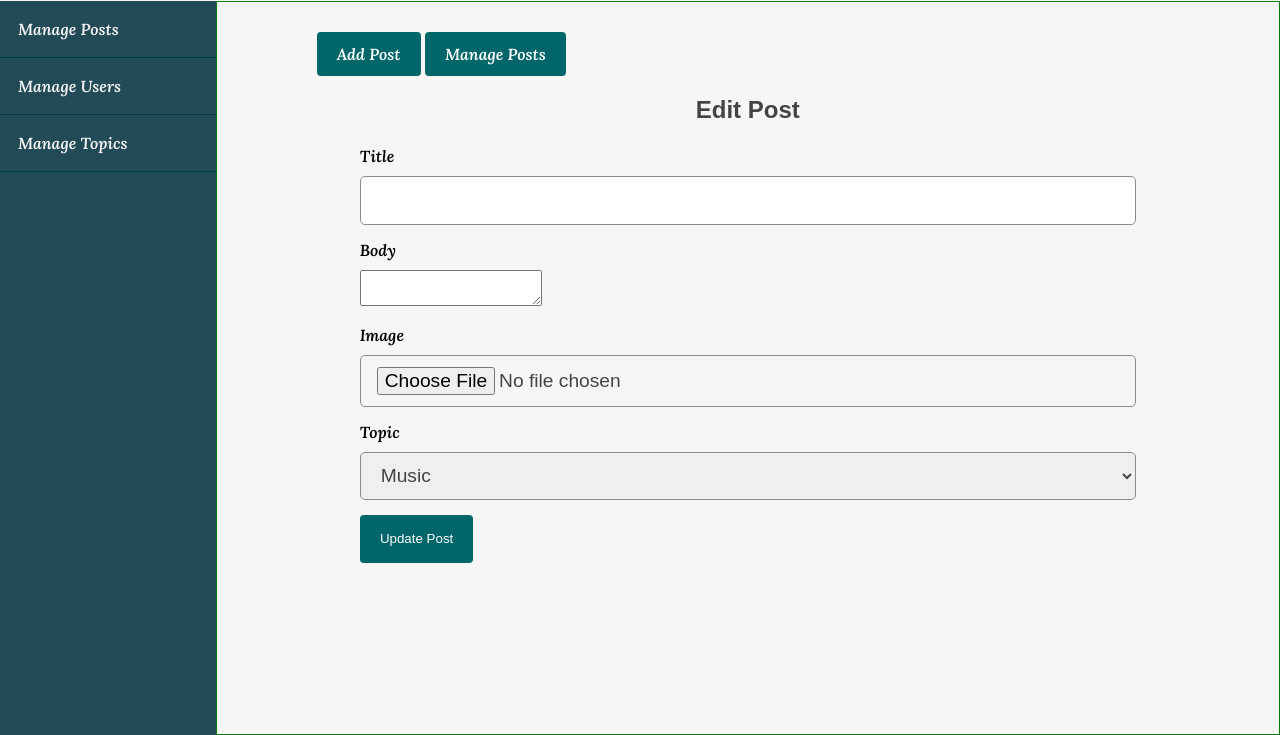
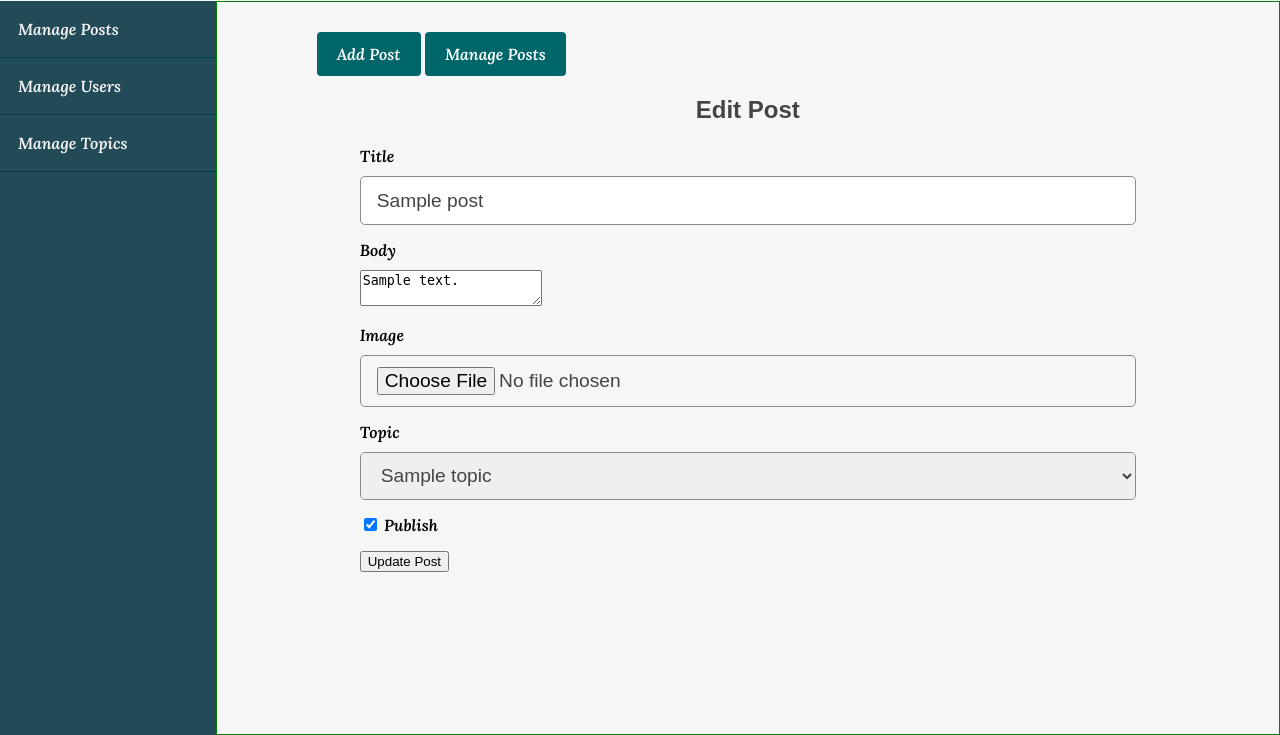
Before and after one commit to ddluc2000/CSE485_1851170142_TrinhDinhHieu, a PHP site: page /blog/2.BTVN/Blog_Series2_PHP/admin/posts/edit.php?id=1 in a window 1280 px wide. Shown: the part 66-801 px from the top of the page. Run offline with PHP 8.4, Linux system fonts and the light colour scheme; tables that the repository leaves empty or names only in its code hold one stand-in row (values such as "Sample post"); some libraries are stand-ins or nearby versions; some web fonts are replaced.

Commit message:
Add admin - full option page in blog

```diff
--- a/2.BTVN/Blog_Series2_PHP/admin/posts/edit.php
+++ b/2.BTVN/Blog_Series2_PHP/admin/posts/edit.php
@@ -1,6 +1,6 @@
 
 <?php include("../../path.php");?>
-
+<?php include($ROOT_PATH . "/app/controllers/posts.php");?>
 <!DOCTYPE html>
 <html lang="en">
 <head>
@@ -36,14 +36,15 @@
 
                 <h2 class="page-title">Edit Post</h2>
 
-                <form action="create.html" method="post">
-                    <div>
+                <form action="edit.php" method="post" enctype="multipart/form-data">
+                    <input type="hidden" name="id" value="<?php echo $id ;?>">
+                <div>
                         <label>Title</label>
-                        <input type="text" name="title" class="text-input">
+                        <input type="text" name="title" value="<?php echo $title ;?>" class="text-input">
                     </div>
                     <div>
                         <label>Body</label>
-                        <textarea name="body" id="body"></textarea>
+                        <textarea name="body" id="body" ><?php echo $body;?></textarea>
                     </div>
                     <div>
                         <label>Image</label>
@@ -51,15 +52,33 @@
                     </div>
                     <div>
                         <label>Topic</label>
-                        <select name="topic" class="text-input">
-                            <option value="Music">Music</option>
-                            <option value="Picture">Picture</option>
-                            <option value="Relax">Relax</option>
-                            <option value="Games">Games</option>
+                        <select name="topic_id" class="text-input">
+                            <option value=""></option>
+                            <?php foreach($topics as $key => $topic):?>
+                                <?php if (!empty($topic_id)&& $topic_id == $topic['id']):?>
+                                    <option selected value="<?php echo $topic['id'];?>"><?php echo $topic['name'];?></option>
+                                <?php else: ?>
+                                    <option value="<?php echo $topic['id'];?>"><?php echo $topic['name'];?></option>
+                                <?php endif; ?>
+
+                            <?php endforeach;?>
                         </select>
                     </div>
                     <div>
-                        <button type="submit" class="btn btn_submit">Update Post</button>
+                    <?php if (empty($published)&& $published==0):?>
+                            <label>
+                                <input type="checkbox" name="published" >
+                                Publish
+                            </label>
+                        <?php else: ?>
+                            <label>
+                                <input type="checkbox" name="published" checked >
+                                Publish
+                            </label>
+                        <?php endif; ?>
+                    </div>
+                    <div>
+                        <button type="submit" name="update-post"lass="btn btn_submit">Update Post</button>
                     </div>
                 </form>
             </div>
--- a/2.BTVN/Blog_Series2_PHP/admin/topics/edit.php
+++ b/2.BTVN/Blog_Series2_PHP/admin/topics/edit.php
@@ -1,6 +1,6 @@
 
 <?php include("../../path.php");?>
-<?php include($ROOT_PATH . "/app/controllers/topics.php");?>
+<?php include($ROOT_PATH . "/app/controllers/posts.php");?>
 <!DOCTYPE html>
 <html lang="en">
 <head>
--- a/2.BTVN/Blog_Series2_PHP/admin/topics/index.php
+++ b/2.BTVN/Blog_Series2_PHP/admin/topics/index.php
@@ -50,7 +50,7 @@
                             <td><?php echo $key + 1;?></td>
                             <td><?php echo $topic['name'];?></td>
                             <td><a href="edit.php?id=<?php echo $topic['id'];?>" Class="edit" >Edit</a></td>
-                            <td><a href="#" Class="delete">Delete</a></td>
+                            <td><a href="index.php?del_id=<?php echo $topic['id'];?>" Class="delete">Delete</a></td>
                         </tr>
                         <?php endforeach;?>
 
--- /dev/null
+++ b/2.BTVN/Blog_Series2_PHP/app/controllers/posts.php
@@ -0,0 +1,123 @@
+<?php
+
+include($ROOT_PATH."/app/database/db.php");
+include($ROOT_PATH."/app/helpers/validatePost.php");
+
+$table='posts';
+$errors=array();
+$topics=selectAll('topics');
+$posts=selectAll($table);
+$id='';
+$title='';
+$body='';
+$topic_id ='';
+$published='';
+
+
+if(isset($_GET['id'])){
+    $post=selectOne($table,['id'=> $_GET['id']]);
+    $id =$post['id'];
+    $title=$post['title'];
+    $body=$post['body'];
+    $topic_id =$post['topic_id'];
+    $published=$post['published'];
+}
+
+
+if(isset($_GET['delete_id'])){
+    $count= delete($table,$_GET['delete_id']);
+    $_SESSION['message']="Post deleted successfully";
+        $_SESSION['type']="success";
+        header("location:".$BASE_URL."/admin/posts/index.php");
+        exit();
+}
+
+if(isset($_GET['published'])&& isset($_GET['p_id'])){
+    $published=$_GET['published'];
+    $p_id=$_GET['p_id'];
+    // update published
+    $count=update($table,$p_id,['published' => $published]);
+    $_SESSION['message']="Post published state changed!";
+    $_SESSION['type']="success";
+    header("location:".$BASE_URL."/admin/posts/index.php");
+    exit();
+}
+
+if(isset($_POST['add-post'])){
+    $errors = validatePost($_POST);
+    if(!empty($_FILES['image']['name'])){
+        $image_name=time().'_'.$_FILES['image']['name'];
+        $destination=$ROOT_PATH."/assets/image/".$image_name;
+        $result = move_uploaded_file($_FILES['image']['tmp_name'],$destination);
+        if($result){
+            $_POST['image']=$image_name;
+        } else{
+            array_push($errors,"Failed to upload image");
+        }
+    }
+    else{
+
+        array_push($errors,'Post image required');
+    }
+
+    if(count($errors)==0){
+        unset($_POST['add-post']);
+        $_POST['user_id']=1;
+        $_POST['published']= isset($_POST['published'])? 1 : 0;
+        $_POST['body']=htmlentities($_POST['body']);
+
+
+        $post_id = create($table,$_POST);
+        $_SESSION['message']="Post created successfully";
+        $_SESSION['type']="success";
+        header("location:".$BASE_URL."/admin/posts/index.php");
+        exit();
+    }
+    else
+    {
+        $title= $_POST['title'];
+        $body= $_POST['body'];
+        $topic_id = $_POST['topic_id'];
+        $published= isset($_POST['published'])? 1 : 0;
+    }
+
+
+}
+
+if(isset($_POST['update-post'])){
+    $errors = validatePost($_POST);
+    if(!empty($_FILES['image']['name'])){
+        $image_name=time().'_'.$_FILES['image']['name'];
+        $destination=$ROOT_PATH."/assets/image/".$image_name;
+        $result = move_uploaded_file($_FILES['image']['tmp_name'],$destination);
+        if($result){
+            $_POST['image']=$image_name;
+        } else{
+            array_push($errors,"Failed to upload image");
+        }
+    }
+    else{
+
+        array_push($errors,'Post image required');
+    }
+
+    if(count($errors)==0){
+        $id=$_POST['id'];
+        unset($_POST['update-post'],$_POST['id']);
+        $_POST['user_id']=1;
+        $_POST['published']= isset($_POST['published'])? 1 : 0;
+        $_POST['body']=htmlentities($_POST['body']);
+        $post_id = update($table,$id,$_POST);
+        $_SESSION['message']="Post updated successfully";
+        $_SESSION['type']="success";
+        header("location:".$BASE_URL."/admin/posts/index.php");
+        exit();
+    }
+    else
+    {
+        $title= $_POST['title'];
+        $body= $_POST['body'];
+        $topic_id = $_POST['topic_id'];
+        $published= isset($_POST['published'])? 1 : 0;
+    }
+}
--- /dev/null
+++ b/2.BTVN/Blog_Series2_PHP/app/helpers/validatePost.php
@@ -0,0 +1,21 @@
+<?php
+
+    function validatePost($post){
+        $errors=array();
+        if(empty($post['title'])){
+            array_push($errors,'Title is required');
+        }
+        if(empty($post['body'])){
+            array_push($errors,'Body is required');
+        }
+        if(empty($post['topic_id'])){
+            array_push($errors,'topic is required');
+        }
+        $existingPost= selectOne('posts' , ['title' => $post['title']]);
+        if(isset($existingPost)){
+            array_push($errors,'Post with that title already exists');
+        }
+
+        return $errors;
+    }
+    ?>
--- a/2.BTVN/Blog_Series2_PHP/assets/css/style.css
+++ b/2.BTVN/Blog_Series2_PHP/assets/css/style.css
@@ -124,6 +124,7 @@ header ul li ul{
     width: 180px;
     right:0px;
     display:none;
+    z-index:88888;
 }
 header ul li ul li{
     width: 100%;
```
Also changed, not shown: 2.BTVN/Blog_Series2_PHP/admin/posts/create.php (+31 -11 lines), 2.BTVN/Blog_Series2_PHP/admin/posts/index.php (+22 -17 lines), 2.BTVN/Blog_Series2_PHP/admin/topics/create.php (+6 -2 lines), 2.BTVN/Blog_Series2_PHP/admin/users/create.php (+6 -8 lines), 2.BTVN/Blog_Series2_PHP/admin/users/index.php (+12 -14 lines), 2.BTVN/Blog_Series2_PHP/app/controllers/topics.php (+30 -2 lines), 2.BTVN/Blog_Series2_PHP/app/controllers/users.php (+28 -8 lines), 2.BTVN/Blog_Series2_PHP/app/helpers/validateTopic.php (added, +18 -0 lines), 2.BTVN/Blog_Series2_PHP/index.php (+14 -5 lines), 2.BTVN/Blog_Series2_PHP/assets/image/1601995651_119084925_317332526190292_1090452418845163765_n.jpg (added), 2.BTVN/Blog_Series2_PHP/assets/image/1601997685_119084925_317332526190292_1090452418845163765_n.jpg (added), 2.BTVN/Blog_Series2_PHP/assets/image/1601997724_unknown (1).png (added), 2.BTVN/Blog_Series2_PHP/assets/image/1601997744_unknown (1).png (added), 2.BTVN/Blog_Series2_PHP/assets/image/1601997775_unknown (1).png (added).
